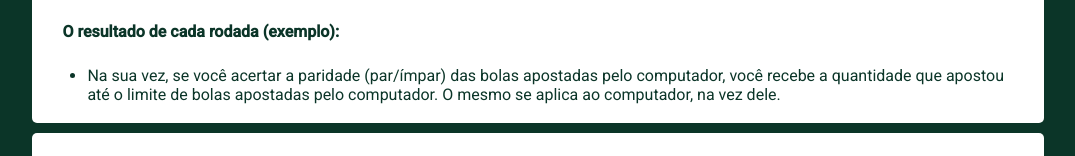
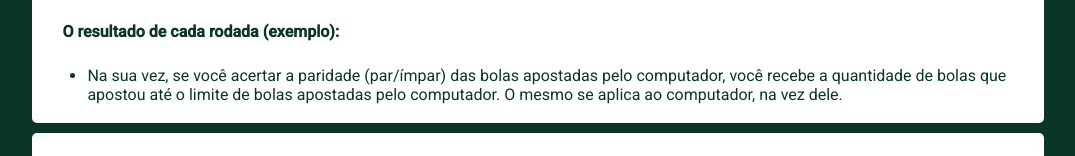
Before and after one commit to wagnerchc/jogo-bolas-de-gude, a plain HTML site: page index.html in a window 1280 px wide. Shown: the part 285-441 px from the top of the page, without its empty margins (102-1177 px from the left). Drawn offline with Linux system fonts and the light colour scheme.

Commit message:
correcao-texto

```diff
--- a/index.html
+++ b/index.html
@@ -32,7 +32,7 @@
                     </ul>
                 <p class="text-rules"><strong>O resultado de cada rodada (exemplo):</strong></p>
                     <ul>
-                        <li>Na sua vez, se você acertar a paridade (par/ímpar) das bolas apostadas pelo computador, você recebe a quantidade que apostou até o limite de bolas apostadas pelo computador. O mesmo se aplica ao computador, na vez dele.</li>
+                        <li>Na sua vez, se você acertar a paridade (par/ímpar) das bolas apostadas pelo computador, você recebe a quantidade de bolas que apostou até o limite de bolas apostadas pelo computador. O mesmo se aplica ao computador, na vez dele.</li>
                     </ul>
             </div>
         </div>
```
